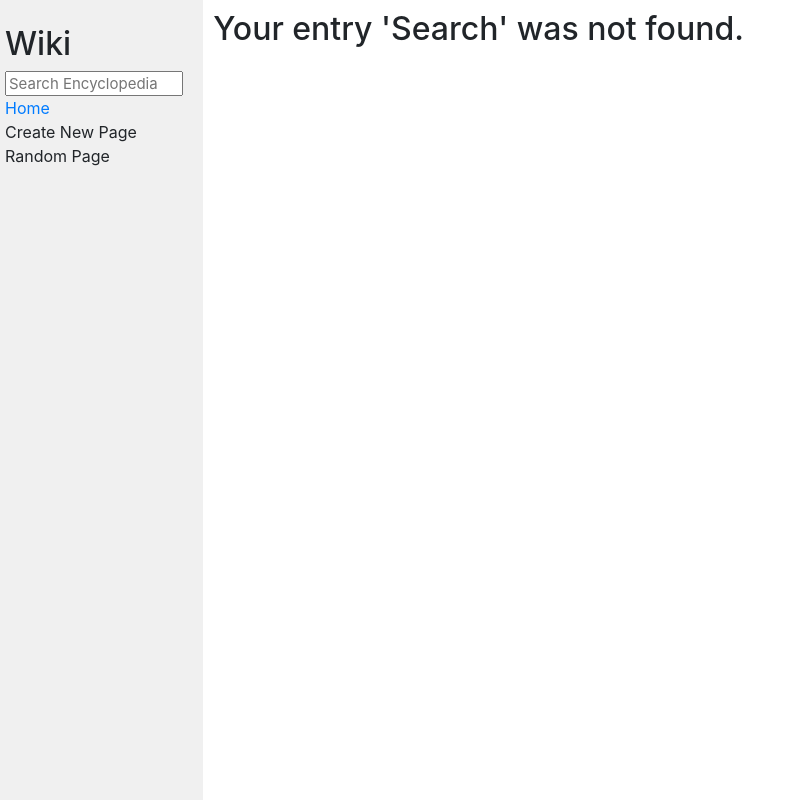
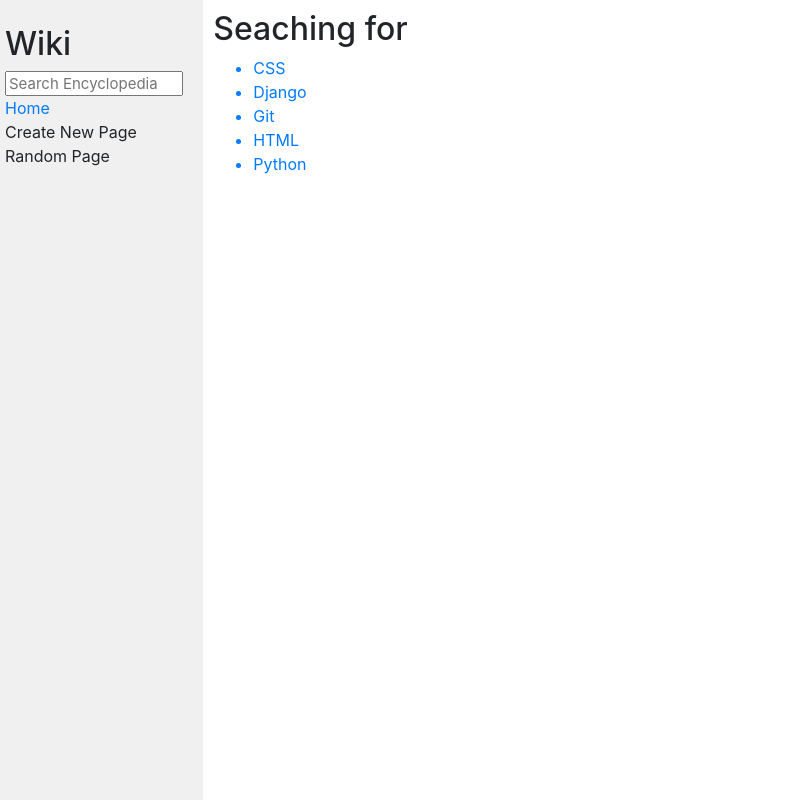
Before and after one commit to yonog1/CS50W, a Django app: page /search in a window 1280 px wide. Shown: the whole page, without its empty margins (0-800 px from the left). Run offline with Django 3.2, Linux system fonts and the light colour scheme; some libraries are stand-ins or nearby versions.

Commit message:
trying to implement search

```diff
--- a/wiki/encyclopedia/templates/encyclopedia/index.html
+++ b/wiki/encyclopedia/templates/encyclopedia/index.html
@@ -5,11 +5,16 @@
 {% endblock %}
 
 {% block body %}
-    <h1>All Pages</h1>
+
+    {% if search %}
+        <h2>Seaching for {{value}} </h2>
+    {% else %}
+        <h1>All Pages</h1>
+    {% endif %}
 
     <ul>
         {% for entry in entries %}
-            <a href="{{ entry }}"><li>{{ entry }}</li></a>
+            <a href="/wiki/{{ entry }}"><li>{{ entry }}</li></a>
         {% endfor %}
     </ul>
 
--- a/wiki/encyclopedia/urls.py
+++ b/wiki/encyclopedia/urls.py
@@ -4,5 +4,6 @@ from . import views
 
 urlpatterns = [
     path("", views.index, name="index"),
-    path("<str:entry>", views.content, name="content")
+    path("wiki/<str:entry>", views.content, name="content"),
+    path("search", views.search, name="search")
 ]
--- a/wiki/encyclopedia/views.py
+++ b/wiki/encyclopedia/views.py
@@ -17,10 +17,13 @@ def content(request, entry):
     markdowner = markdown.Markdown()
     entry_page = util.get_entry(entry)
     if entry_page is None:
-        return error(request, entry)
-    return render(request, "encyclopedia/content.html", {
-        "entry": entry.capitalize(),
-        "entry_page": markdowner.convert(entry_page)
+        return render(request, "encyclopedia/error.html", {
+            "entry": entry
+        })
+    else:
+        return render(request, "encyclopedia/content.html", {
+            "entry_page": markdowner.convert(entry_page),
+            "entry": entry.capitalize()
     })
 
 
@@ -28,3 +31,19 @@ def error(request, entry):
     return render(request, "encyclopedia/error.html", {
         "entry": entry.capitalize()
     })
+
+def search(request):
+    value = request.GET.get('q', '')
+    if (util.get_entry(value) is not None):
+        return HttpResponseRedirect(reverse("entry_page", kwargs={'entry':value}))
+    else:
+        substring_entries = []
+        for entry in util.list_entries():
+            if value.upper() in entry.upper():
+                substring_entries.append(entry)
+
+        return render(request, "encyclopedia/index.html", {
+            "entries": substring_entries,
+            "search": True,
+            "value": value
+        })
```
